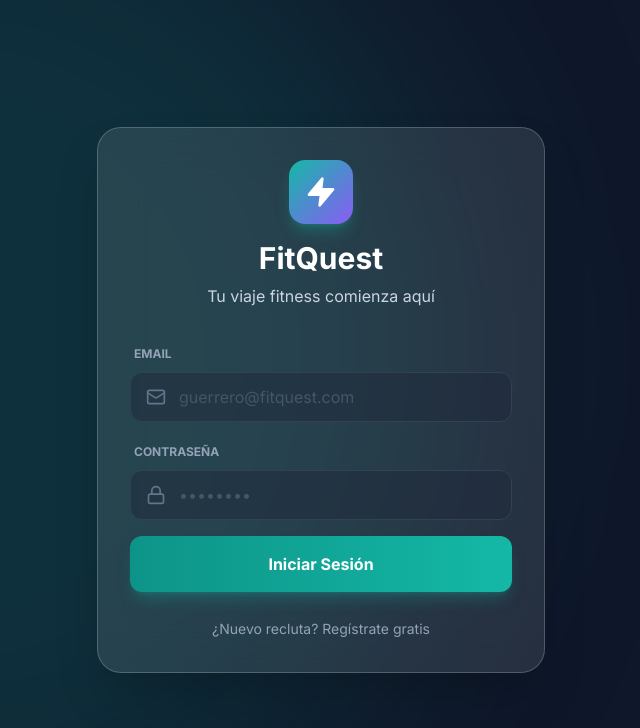
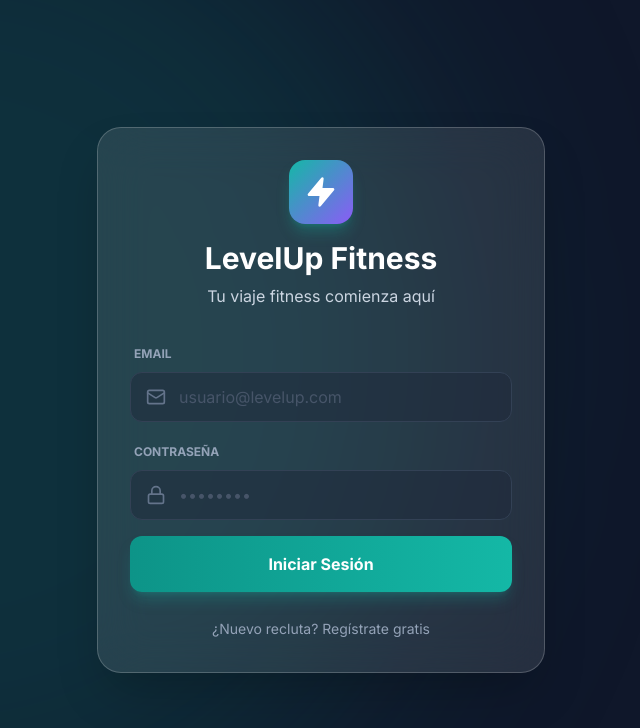
Before and after one commit to Dirre7/FitquestGIA, a React (Vite) app: page / in a window 1280 px wide. Shown: the top 728 px of the page, without its empty margins (319-959 px from the left). Built offline with nearby package versions, Linux system fonts and the light colour scheme.

Commit message:
feat: Rename application to LevelUp Fitness
Updates project name, title, metadata, and AI coach persona from "FitQuest" to "LevelUp Fitness" to better reflect the application's branding.

```diff
--- a/App.tsx
+++ b/App.tsx
@@ -1187,7 +1187,7 @@ const DashboardView = ({ user, setView, onGoToChallenges }: { user: UserState; s
 
         <div className="relative z-10">
           <h3 className="text-lg font-bold mb-2 flex items-center gap-2 text-indigo-600 dark:text-indigo-400">
-            <Sparkles className="w-5 h-5" /> FitQuest Coach AI
+            <Sparkles className="w-5 h-5" /> LevelUp Coach AI
           </h3>
 
           {!aiAdvice ? (
--- a/components/AuthView.tsx
+++ b/components/AuthView.tsx
@@ -49,7 +49,7 @@ export const AuthView = () => {
           <div className="w-16 h-16 bg-gradient-to-br from-primary-500 to-secondary-500 rounded-2xl mx-auto flex items-center justify-center mb-4 shadow-lg shadow-primary-500/30">
             <Zap className="w-8 h-8 text-white" fill="currentColor" />
           </div>
-          <h1 className="text-3xl font-black text-white mb-2">FitQuest</h1>
+          <h1 className="text-3xl font-black text-white mb-2">LevelUp Fitness</h1>
           <p className="text-slate-300">Tu viaje fitness comienza aquí</p>
         </div>
 
@@ -64,7 +64,7 @@ export const AuthView = () => {
                 value={email}
                 onChange={(e) => setEmail(e.target.value)}
                 className="w-full bg-slate-800/50 border border-slate-700 text-white rounded-xl py-3 pl-12 pr-4 focus:border-primary-500 focus:outline-none focus:ring-1 focus:ring-primary-500 transition-all placeholder:text-slate-600"
-                placeholder="guerrero@fitquest.com"
+                placeholder="usuario@levelup.com"
               />
             </div>
           </div>
--- a/index.html
+++ b/index.html
@@ -3,7 +3,7 @@
   <head>
     <meta charset="UTF-8" />
     <meta name="viewport" content="width=device-width, initial-scale=1.0, maximum-scale=1.0, user-scalable=no" />
-    <title>FitQuest</title>
+    <title>LevelUp Fitness</title>
     <script src="https://cdn.tailwindcss.com"></script>
     <script>
       tailwind.config = {
--- a/metadata.json
+++ b/metadata.json
@@ -1,5 +1,5 @@
 {
-  "name": "FitQuest",
+  "name": "LevelUp Fitness",
   "description": "Una aplicación de entrenamiento gamificada que convierte tu progreso físico en una aventura RPG. Sube de nivel y desbloquea rutinas.",
   "requestFramePermissions": []
 }
--- a/package.json
+++ b/package.json
@@ -1,7 +1,7 @@
 {
-  "name": "fitquest",
+  "name": "levelup-fitness",
   "version": "1.0.0",
-  "description": "FitQuest App",
+  "description": "LevelUp Fitness App",
   "main": "index.tsx",
   "scripts": {
     "dev": "vite",
--- a/services/geminiService.ts
+++ b/services/geminiService.ts
@@ -21,7 +21,7 @@ export const getAiCoachAdvice = async (user: UserState, query: string): Promise<
   const ai = new GoogleGenAI({ apiKey: apiKey });
 
   const systemPrompt = `
-    Eres "FitQuest Coach", un entrenador personal experto y motivador en una aplicación gamificada.
+    Eres "LevelUp Coach", un entrenador personal experto y motivador en una aplicación gamificada.
     El usuario está en Nivel ${user.level}.
     Ha completado ${user.completedWorkouts} entrenamientos.
     Su peso total levantado históricamente es ${user.totalWeightLifted} kg.
```
